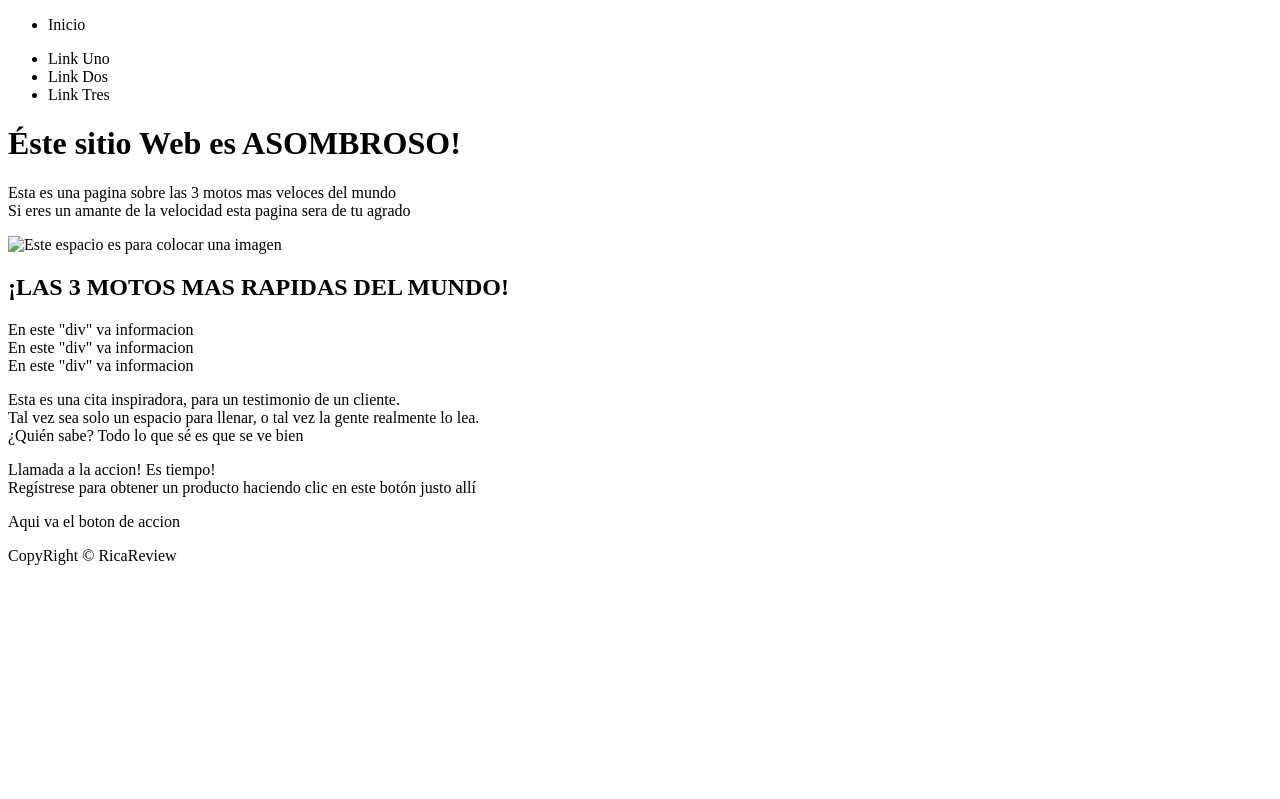
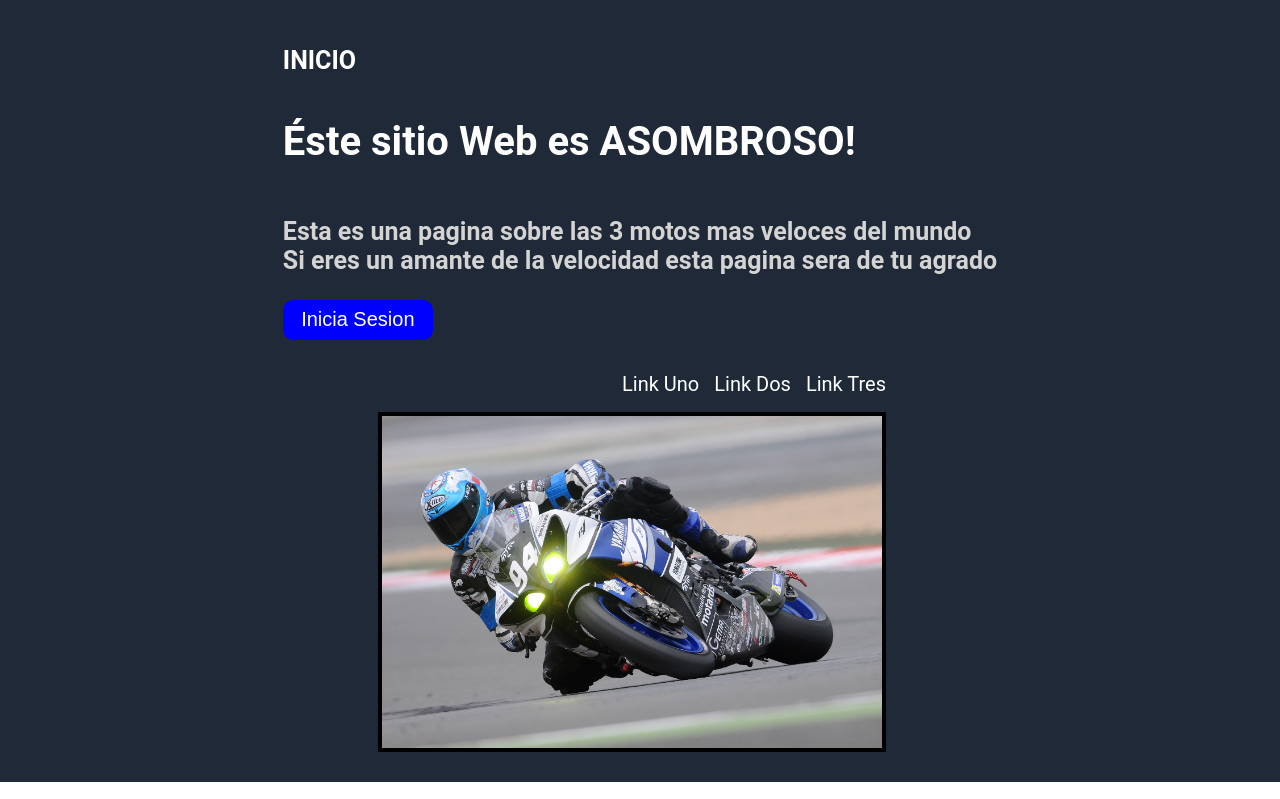
Before and after one commit to RicaReviwq/Pagina-de-aterizaje, a plain HTML site: page index.html in a window 1280 px wide. Shown: the top 799 px of the page. Drawn offline with Linux system fonts and the light colour scheme.

Commit message:
Primera parte terminada, cabezera

```diff
--- a/estilos.css
+++ b/estilos.css
@@ -0,0 +1,79 @@
+body{
+    margin: 0;
+}
+
+.cabezera{
+    display: flex;
+    background: #1F2937;
+    justify-content: center;
+    padding: 30px;
+    gap: 16px;
+    font-family: "Roboto";
+    flex-wrap: wrap;
+}
+
+.caja-1{
+    display: flex;
+    flex-direction: column;
+    align-items: flex-start;
+}
+
+ul{
+    display: flex;
+    gap: 15px;
+    list-style: none;
+    padding: 0;
+}
+
+a{
+    text-decoration: none;
+    color: white;
+    font-size: 20px;
+}
+
+.inicio{
+    color: white;
+    font-size: 25px;
+    font-weight: bold;
+}
+
+.titulo-1{
+    color:white;
+    font-weight: bold;
+    font-size: 40px;
+}
+
+.texto-1{
+    color: rgb(212, 212, 212);
+    font-size: 25px;
+    font-weight: bold;
+}
+
+button{
+    width: 150px;
+    height: 40px;
+    background: blue;
+    border: 0;
+    border-radius: 10px;
+    font-size: 20px;
+    cursor: pointer;
+    color: white;
+}
+
+.caja-2{
+    display: flex;
+    flex-direction: column;
+    align-items: flex-end;
+}
+
+.img{
+    display: flex;
+    width: 500px;
+    height: 100%;
+    border: 4px solid black;
+}
+
+img{
+    width: 100%;
+    height: 100%;
+}
--- a/index.html
+++ b/index.html
@@ -3,31 +3,42 @@
 <head>
     <meta charset="UTF-8">
     <meta name="viewport" content="width=device-width, initial-scale=1.0">
+    <link rel="stylesheet" href="estilos.css">
     <title>Pagina de Aterrizaje</title>
 </head>
 <body>
 
-    <header>
-        <nav>
-
+<header class="cabezera">
+        <div class="caja-1">
             <ul>
-                <li>Inicio</li>
+                <li><a href="#" class="inicio">INICIO</a></li>
             </ul>
 
+            <h1 class="titulo-1">Éste sitio Web es ASOMBROSO!</h1>
+            <p class="texto-1">Esta es una pagina sobre las 3 motos mas veloces del mundo <br>
+            Si eres un amante de la velocidad esta pagina sera de tu agrado</p>
+            <button>Inicia Sesion</button>
+        </div>
+
+        <div class="caja-2">
             <ul>
-                <li>Link Uno</li>
-                <li>Link Dos</li>
-                <li>Link Tres</li>
+                <li><a href="#">Link Uno</a></li>
+                <li><a href="#">Link Dos</a></li>
+                <li><a href="#">Link Tres</a></li>
             </ul>
-        </nav>
 
-    <h1>Éste sitio Web es ASOMBROSO!</h1>
-    <p>Esta es una pagina sobre las 3 motos mas veloces del mundo <br>
-    Si eres un amante de la velocidad esta pagina sera de tu agrado</p>
+         <div class="img">
+        <img src="imagenes/Moto-1.jpg" alt="Este espacio es para colocar una imagen">
+         </div>
 
-    <div>
-        <img src="imagenes/" alt="Este espacio es para colocar una imagen">
     </div>
+
+
+<div class="cabzera-2">
+
+
+
+</div>
 
 </header>
 
```
Also changed, not shown: imagenes/Moto-1.jpg (added).
